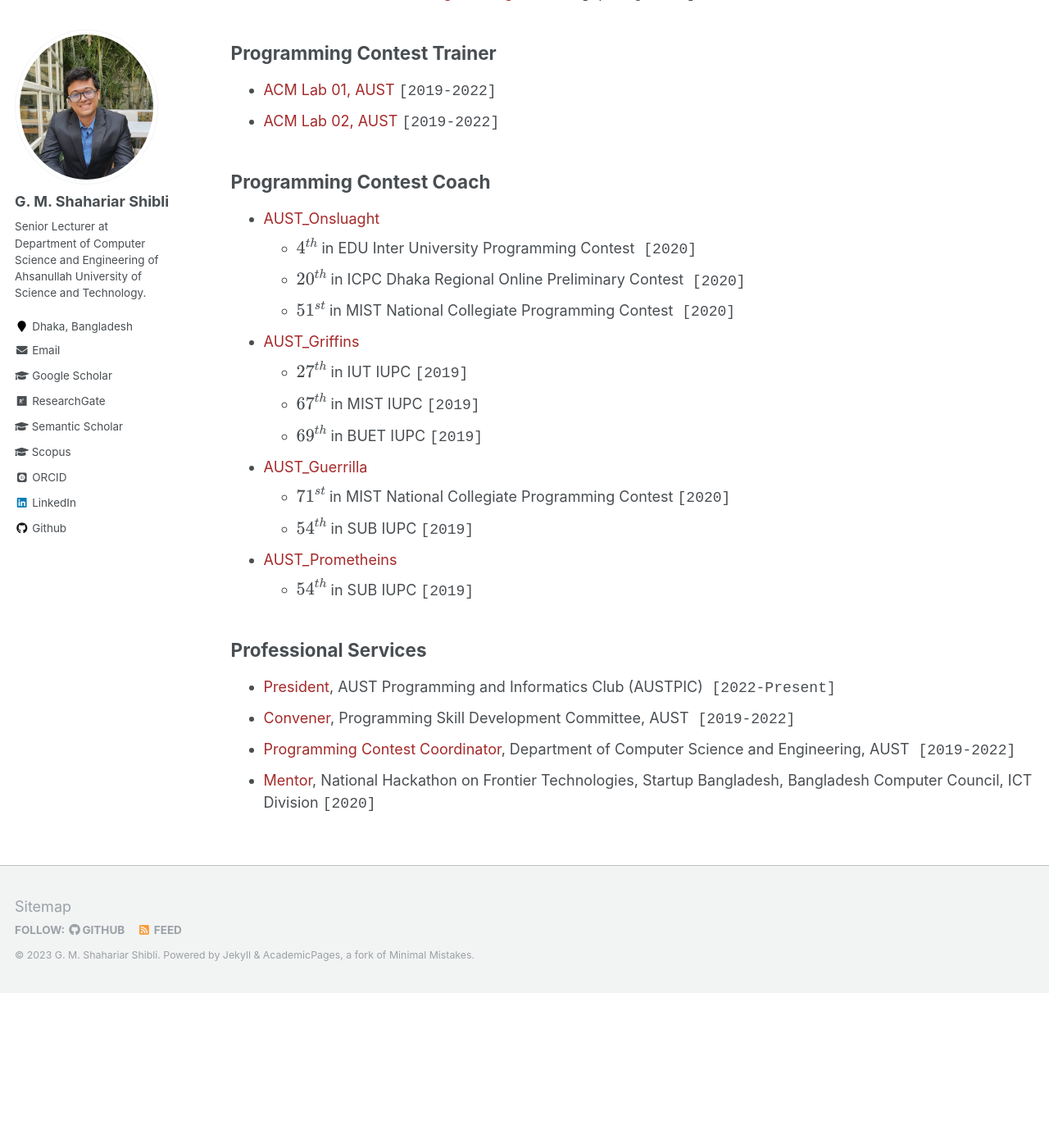
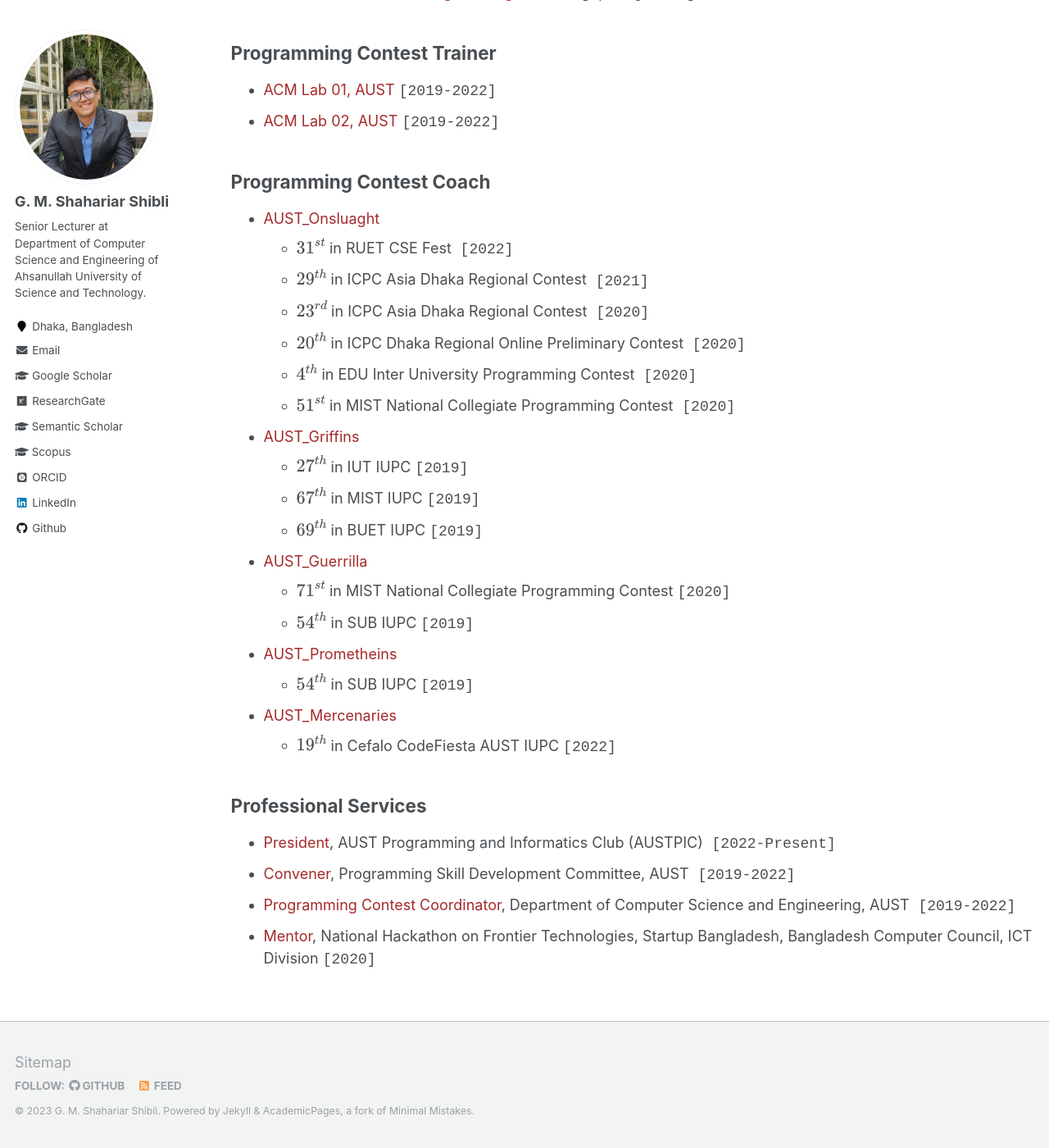
Before and after one commit to shahariar-shibli/shahariar-shibli.github.io, a Jekyll site: the page built from _pages/programming.md, in a window 1280 px wide and 1400 px high, scrolled down 1180 px. Shown: the whole window at 82% size. Built offline with Jekyll 4.4.1, drawn with Linux system fonts in a browser that asks for light colours; some web fonts are replaced; formulas are drawn with MathJax 3; before the commit the page ends 2390 px from its top, so only the background shows below that.

Commit message:
Update programming.md

```diff
--- a/_pages/programming.md
+++ b/_pages/programming.md
@@ -38,8 +38,11 @@ author_profile: true
 
 ## Programming Contest Coach
 + <span style="color:brown">AUST_Onsluaght</span>
+	- <span>$31^{st}$ in RUET CSE Fest</span><span style="font-family:Courier New"> [2022]</span>
+	- <span>$29^{th}$ in ICPC Asia Dhaka Regional Contest</span><span style="font-family:Courier New"> [2021]</span>
+	- <span>$23^{rd}$ in ICPC Asia Dhaka Regional Contest</span><span style="font-family:Courier New"> [2020]</span>
+	- <span>$20^{th}$ in ICPC Dhaka Regional Online Preliminary Contest</span><span style="font-family:Courier New"> [2020]</span>
 	- <span>$4^{th}$ in EDU Inter University Programming Contest</span><span style="font-family:Courier New"> [2020]</span>
-	- <span>$20^{th}$ in ICPC Dhaka Regional Online Preliminary Contest</span><span style="font-family:Courier New"> [2020]</span>
 	- <span>$51^{st}$ in MIST National Collegiate Programming Contest</span><span style="font-family:Courier New"> [2020]</span>
 
 + <span style="color:brown">AUST_Griffins</span>
@@ -51,9 +54,11 @@ author_profile: true
 	- $71^{st}$ in MIST National Collegiate Programming Contest <span style="font-family:Courier New"> [2020]</span>
 	- $54^{th}$ in SUB IUPC <span style="font-family:Courier New"> [2019]</span>
 
-
 + <span style="color:brown">AUST_Prometheins</span>
 	- $54^{th}$ in SUB IUPC <span style="font-family:Courier New"> [2019]</span>
+
++ <span style="color:brown">AUST_Mercenaries</span>
+	- $19^{th}$ in Cefalo CodeFiesta AUST IUPC <span style="font-family:Courier New"> [2022]</span>
 
 ## Professional Services
 + <span style="color:brown">President</span>, AUST Programming and Informatics Club (AUSTPIC)<span style="font-family:Courier New">  [2022-Present]</span>
```
